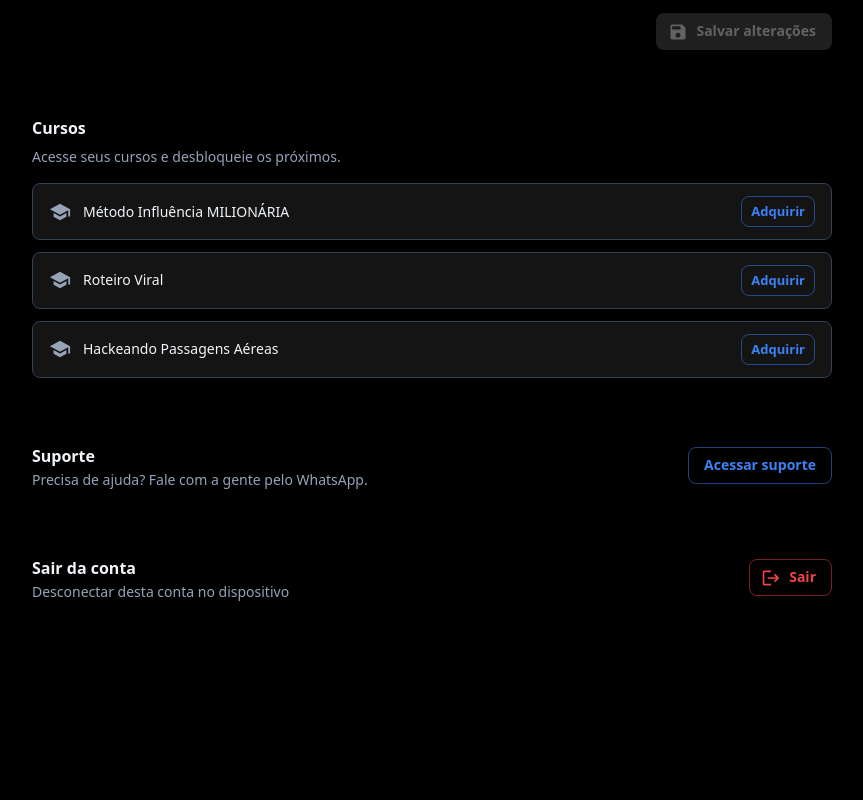
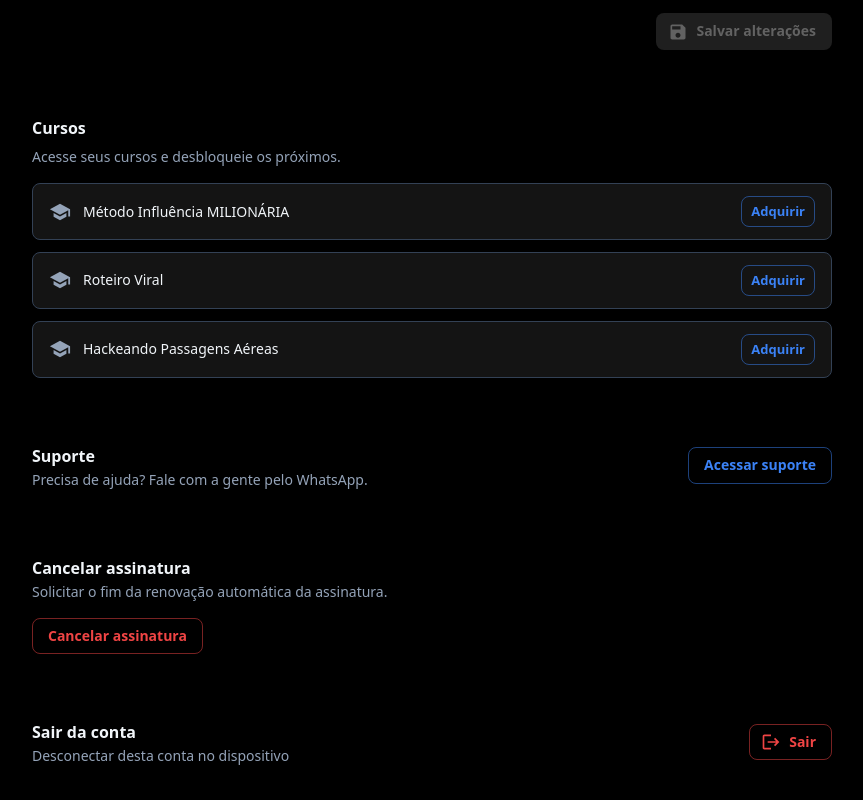
Before and after one commit to miostech/community-ai, a Next.js app: page /dashboard/perfil in a window 1280 px wide. Shown: the part 1223-2023 px from the top of the page, without its empty margins (336-1199 px from the left). Before the commit the page ends 1913 px from the top, so only its background shows below. Built offline with nearby package versions, Linux system fonts and the light colour scheme; no server answers; the database is empty; sample sign-in values are in the browser's storage.

Commit message:
Botão de cancelamento de assinatura

```diff
--- /dev/null
+++ b/app/api/accounts/request-cancel/route.ts
@@ -0,0 +1,45 @@
+import { NextResponse } from 'next/server';
+
+import { auth } from '@/lib/auth';
+import { connectMongo } from '@/lib/mongoose';
+import Account from '@/models/Account';
+
+export const runtime = 'nodejs';
+export const dynamic = 'force-dynamic';
+
+export async function POST() {
+    try {
+        const session = await auth();
+
+        if (!session?.user?.id) {
+            return NextResponse.json({ error: 'Não autorizado' }, { status: 401 });
+        }
+
+        await connectMongo();
+
+        const authUserId = (session.user as { auth_user_id?: string }).auth_user_id || session.user.id;
+
+        const account = await Account.findOneAndUpdate(
+            { auth_user_id: authUserId },
+            { $set: { request_cancel_at: new Date() } },
+            { new: true }
+        );
+
+        if (!account) {
+            return NextResponse.json({ error: 'Conta não encontrada' }, { status: 404 });
+        }
+
+        const request_cancel_at = account.request_cancel_at
+            ? new Date(account.request_cancel_at).toISOString()
+            : null;
+
+        return NextResponse.json({
+            success: true,
+            message: 'Pedido de cancelamento registrado',
+            request_cancel_at,
+        });
+    } catch (error) {
+        console.error('Erro ao registrar pedido de cancelamento:', error);
+        return NextResponse.json({ error: 'Erro interno do servidor' }, { status: 500 });
+    }
+}
--- a/app/api/accounts/route.ts
+++ b/app/api/accounts/route.ts
@@ -100,11 +100,13 @@ export async function GET() {
             return NextResponse.json({ error: 'Conta não encontrada' }, { status: 404 });
         }
 
-        // Busca o último pagamento aprovado do usuário
+        // Busca o último pagamento/evento relevante (inclui subscription_canceled para mostrar info de cancelamento)
         const email = (account as any).email || session.user.email;
         const lastPayment = await AccountPayment.findOne({
             email: email?.toLowerCase().trim(),
-            webhook_event_type: { $in: ['order_approved', 'paid', 'subscription_renewed'] }
+            webhook_event_type: {
+                $in: ['order_approved', 'paid', 'subscription_renewed', 'subscription_canceled'],
+            },
         }).sort({ createdAt: -1 }).lean();
 
         // Determina o status da assinatura
@@ -114,20 +116,22 @@ export async function GET() {
         if (lastPayment) {
             const payment = lastPayment as any;
 
+            // Reembolso: perde acesso imediato
+            if (payment.order_status === 'refunded') {
+                subscriptionStatus = 'inactive';
+                subscriptionExpiresAt = null;
+            }
             // Se tem dados de assinatura com próximo pagamento
-            if (payment.subscription?.next_payment) {
+            else if (payment.subscription?.next_payment) {
                 subscriptionExpiresAt = new Date(payment.subscription.next_payment);
                 subscriptionStatus = subscriptionExpiresAt > new Date() ? 'active' : 'expired';
             }
             // Se é uma compra única aprovada (sem subscription), considera ativo
-            // Produtos do tipo "payment" ou "membership" são compras únicas
             else if (
                 payment.order_status === 'paid' &&
                 ['order_approved', 'paid'].includes(payment.webhook_event_type)
             ) {
-                // Compra única - ativo enquanto não houver reembolso
                 subscriptionStatus = 'active';
-                // Para compras únicas, não tem data de expiração
                 subscriptionExpiresAt = null;
             }
         }
@@ -159,10 +163,15 @@ export async function GET() {
                 plan: acc.plan,
                 code_invite: acc.code_invite,
                 role: acc.role || 'user',
+                request_cancel_at: (acc.request_cancel_at as Date | undefined)
+                    ? new Date(acc.request_cancel_at as Date).toISOString()
+                    : null,
             },
             subscription: {
                 status: subscriptionStatus,
                 expires_at: subscriptionExpiresAt,
+                order_status: payment?.order_status ?? null,
+                subscription_status: payment?.subscription?.status ?? null,
                 product_name: payment?.product_name || null,
                 last_payment_at: payment?.createdAt || null,
                 payment_method: payment?.payment_method || null,
--- a/app/dashboard/perfil/page.tsx
+++ b/app/dashboard/perfil/page.tsx
@@ -22,6 +22,10 @@ import {
   InputAdornment,
   Divider,
   Snackbar,
+  Dialog,
+  DialogTitle,
+  DialogContent,
+  DialogActions,
 } from '@mui/material';
 import {
   Save as SaveIcon,
@@ -56,7 +60,7 @@ interface FormData {
 
 export default function PerfilPage() {
   const { data: session } = useSession();
-  const { account, isLoading: accountLoading, refreshAccount, setAccountFromResponse } = useAccount();
+  const { account, subscription, isLoading: accountLoading, refreshAccount, setAccountFromResponse } = useAccount();
   const { courseIds: myCourseIds, loading: coursesLoading } = useCourses();
   const { theme, setTheme, resolvedTheme } = useTheme();
   const [formData, setFormData] = useState<FormData>({
@@ -76,6 +80,8 @@ export default function PerfilPage() {
   const [isSyncingInstagramAvatar, setIsSyncingInstagramAvatar] = useState(false);
   const [error, setError] = useState<string | null>(null);
   const [successMessage, setSuccessMessage] = useState<string | null>(null);
+  const [cancelSubscriptionModalOpen, setCancelSubscriptionModalOpen] = useState(false);
+  const [isRequestingCancel, setIsRequestingCancel] = useState(false);
   const fileInputRef = useRef<HTMLInputElement>(null);
 
   /** Botão "Usar foto do Instagram" só aparece uma vez por dia (24h desde o último uso). */
@@ -796,6 +802,65 @@ export default function PerfilPage() {
           </Stack>
         </Paper>
 
+        {/* Cancelar assinatura */}
+        <Paper sx={{ p: { xs: 2, sm: 3 }, mt: 2 }}>
+          <Stack spacing={2}>
+            <Box>
+              <Typography variant="subtitle1" fontWeight={600}>
+                Cancelar assinatura
+              </Typography>
+              <Typography variant="body2" color="text.secondary">
+                Solicitar o fim da renovação automática da assinatura.
+              </Typography>
+            </Box>
+            {account?.request_cancel_at ||
+            (subscription?.subscription_status &&
+              ['cancelled', 'canceled', 'cancelado'].includes(
+                subscription.subscription_status.toLowerCase()
+              )) ? (
+              <Typography variant="body2" color="text.secondary">
+                {account?.request_cancel_at ? (
+                  <>
+                    Cancelamento solicitado em{' '}
+                    {new Date(account.request_cancel_at).toLocaleDateString('pt-BR', {
+                      day: '2-digit',
+                      month: 'long',
+                      year: 'numeric',
+                      hour: '2-digit',
+                      minute: '2-digit',
+                    })}
+                    .
+                  </>
+                ) : (
+                  <>Sua assinatura está cancelada.</>
+                )}
+                {subscription?.order_status !== 'refunded' && subscription?.expires_at && (
+                  <>
+                    {' '}
+                    Você terá acesso até{' '}
+                    {new Date(subscription.expires_at).toLocaleDateString('pt-BR', {
+                      day: '2-digit',
+                      month: 'long',
+                      year: 'numeric',
+                    })}
+                    .
+                  </>
+                )}
+              </Typography>
+            ) : (
+              <Button
+                variant="outlined"
+                color="error"
+                onClick={() => setCancelSubscriptionModalOpen(true)}
+                fullWidth
+                sx={{ width: { sm: 'auto' }, alignSelf: 'flex-start' }}
+              >
+                Cancelar assinatura
+              </Button>
+            )}
+          </Stack>
+        </Paper>
+
         {/* Sair da conta */}
         <Paper sx={{ p: { xs: 2, sm: 3 }, mt: 2 }}>
           <Stack
@@ -825,6 +890,54 @@ export default function PerfilPage() {
           </Stack>
         </Paper>
 
+        <Dialog
+          open={cancelSubscriptionModalOpen}
+          onClose={() => !isRequestingCancel && setCancelSubscriptionModalOpen(false)}
+          maxWidth="sm"
+          fullWidth
+        >
+          <DialogTitle>Cancelar assinatura</DialogTitle>
+          <DialogContent>
+            <Typography variant="body1" paragraph>
+              Ao cancelar, não ocorrerão novas cobranças automáticas desse produto.
+            </Typography>
+            <Typography variant="body1">
+              É importante lembrar que o cancelamento da assinatura não implica o reembolso dos
+              valores já pagos em cobranças anteriores.
+            </Typography>
+          </DialogContent>
+          <DialogActions sx={{ px: 3, pb: 2 }}>
+            <Button
+              variant="outlined"
+              onClick={() => setCancelSubscriptionModalOpen(false)}
+              disabled={isRequestingCancel}
+            >
+              Voltar
+            </Button>
+            <Button
+              variant="contained"
+              color="error"
+              onClick={async () => {
+                setIsRequestingCancel(true);
+                try {
+                  const res = await fetch('/api/accounts/request-cancel', { method: 'POST' });
+                  if (!res.ok) throw new Error('Erro ao registrar cancelamento');
+                  await refreshAccount();
+                  setCancelSubscriptionModalOpen(false);
+                  setSuccessMessage('Pedido de cancelamento registrado.');
+                } catch {
+                  setError('Não foi possível registrar o pedido de cancelamento. Tente novamente.');
+                } finally {
+                  setIsRequestingCancel(false);
+                }
+              }}
+              disabled={isRequestingCancel}
+            >
+              Cancelar assinatura
+            </Button>
+          </DialogActions>
+        </Dialog>
+
         <Snackbar
           open={Boolean(successMessage)}
           autoHideDuration={5000}
--- a/contexts/AccountContext.tsx
+++ b/contexts/AccountContext.tsx
@@ -23,11 +23,16 @@ export interface Account {
     plan: 'free' | 'pro' | 'enterprise';
     code_invite: string | null;
     role?: 'user' | 'moderator' | 'admin' | 'criador';
+    /** ISO date em que o usuário solicitou o cancelamento da assinatura. */
+    request_cancel_at: string | null;
 }
 
 export interface Subscription {
     status: 'active' | 'expired' | 'inactive';
     expires_at: string | null;
+    order_status: string | null;
+    /** Status bruto da assinatura (payment.subscription.status), ex.: cancelled, cancelado, active */
+    subscription_status: string | null;
     product_name: string | null;
     last_payment_at: string | null;
     payment_method: string | null;
--- a/models/Account.ts
+++ b/models/Account.ts
@@ -33,6 +33,8 @@ export interface Account {
     followers_at_signup?: number | null;
     /** Papel na comunidade: moderador pode aprovar/ocultar comentários e deletar qualquer comentário; criador é exibido com badge */
     role?: 'user' | 'moderator' | 'admin' | 'criador';
+    /** Data em que o usuário solicitou o cancelamento da assinatura (apenas registro; cancelamento efetivo é externo). */
+    request_cancel_at?: Date;
     created_at: Date;
     updated_at: Date;
 }
@@ -69,6 +71,7 @@ const AccountSchema = new Schema(
         /** Total de seguidores (soma das redes) no momento do cadastro/primeira captura */
         followers_at_signup: { type: Number, default: null },
         role: { type: String, enum: ['user', 'moderator', 'admin', 'criador'], default: 'user' },
+        request_cancel_at: { type: Date },
     },
     {
         timestamps: { createdAt: 'created_at', updatedAt: 'updated_at' },
```
